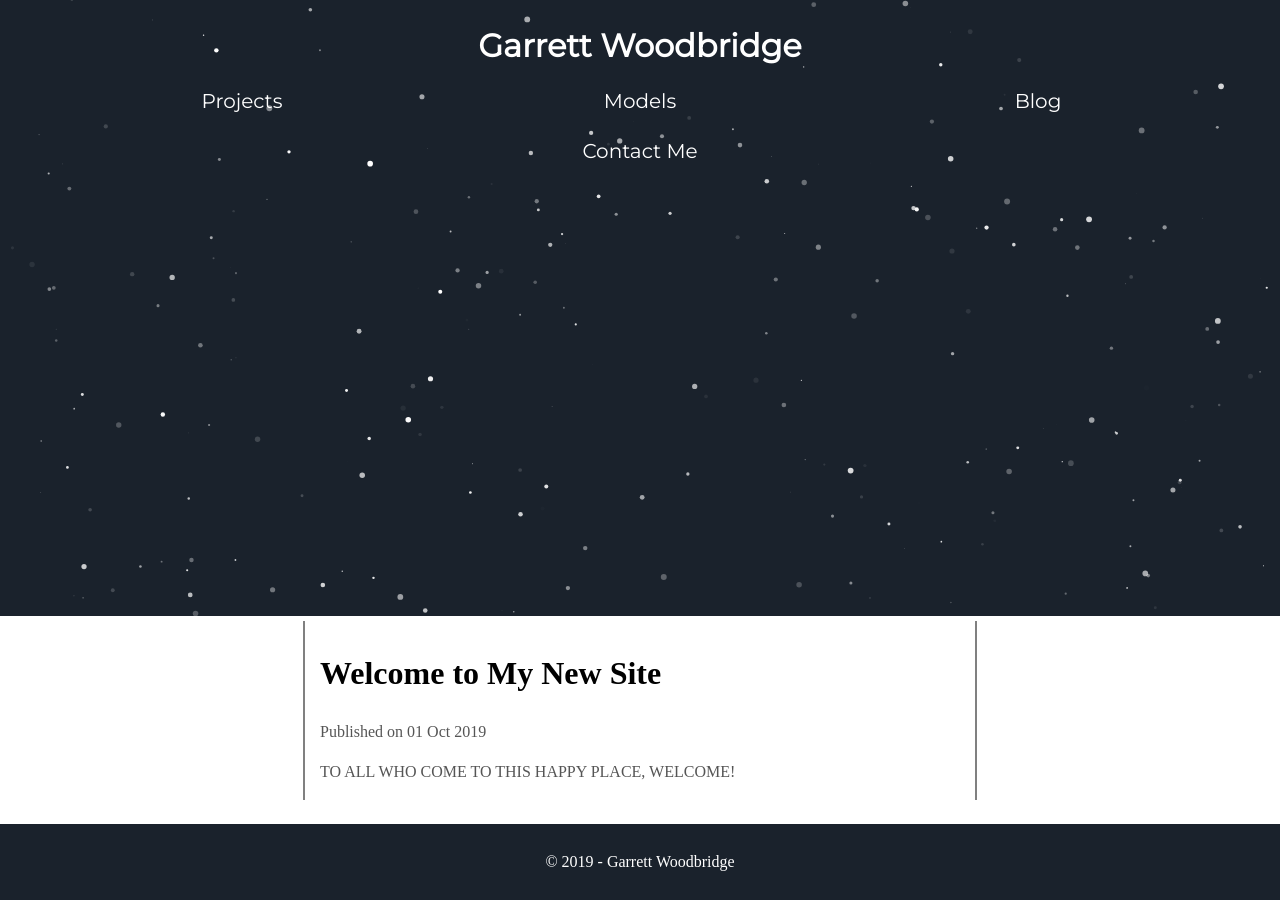
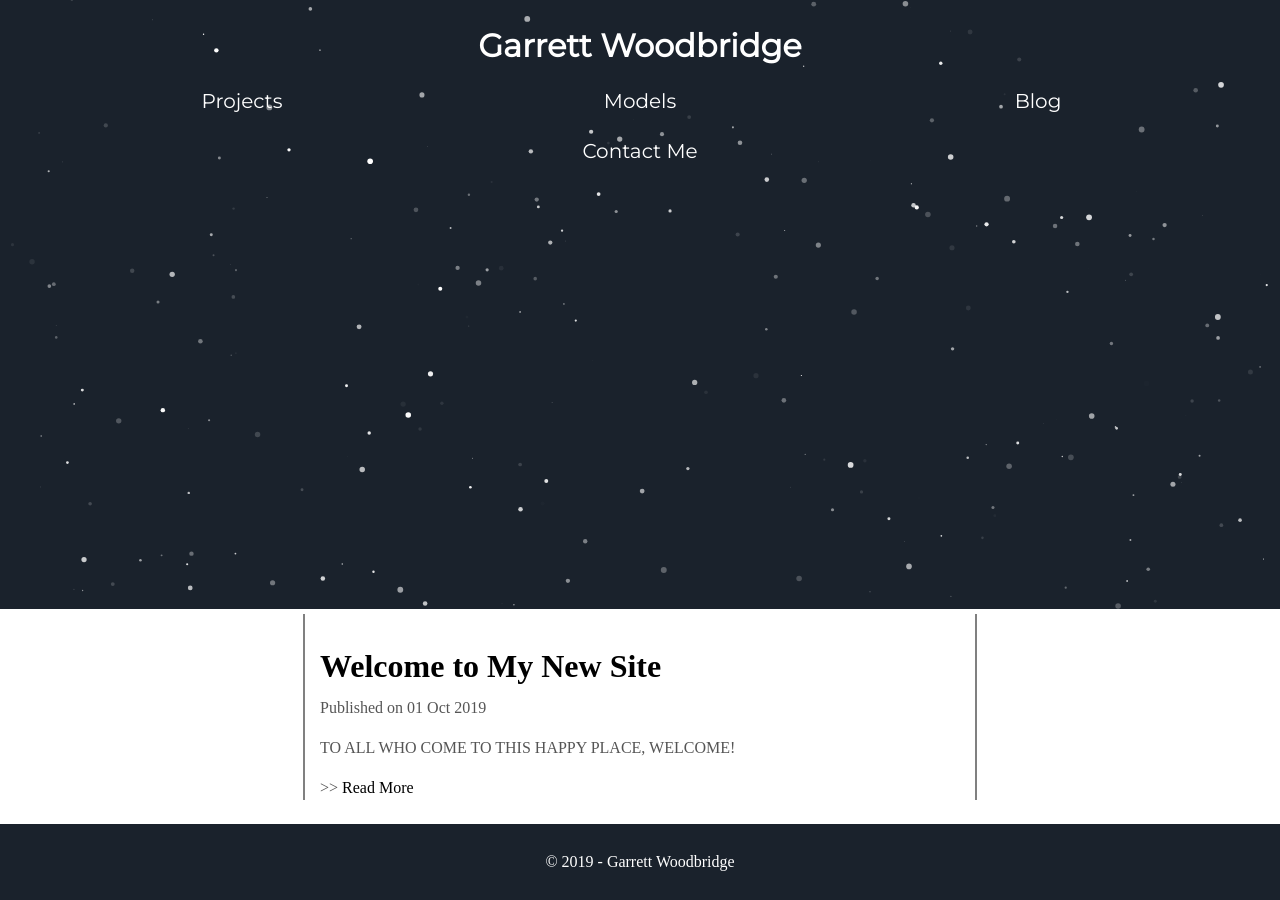
Before and after one commit to gwoodbridge/gwoodbridge.github.io, a Jekyll site: the page built from blog.html, in a window 1280 px wide. Built offline with Jekyll 4.4.1, drawn with Linux system fonts in a browser that asks for light colours; some web fonts are replaced.

Commit message:
Update blog.html

```diff
--- a/assets/css/main.css
+++ b/assets/css/main.css
@@ -3694,6 +3694,10 @@
   width: 50%;
 }
 
+.posts h2 {
+  margin-bottom: 10px;
+}
+
 .post-home h3 {
   text-align: left;
   margin-bottom: 5px;
--- a/blog.html
+++ b/blog.html
@@ -10,6 +10,7 @@
             <h2><a href="{{ post.url }}">{{ post.title }}</a></h2>
             Published on {{ post.date | date_to_string }}
             {{ post.excerpt }}
+            >> <a href="{{ post.url }}">Read More</a>
         </article>
     {% endfor %}
 </div>﻿
```
